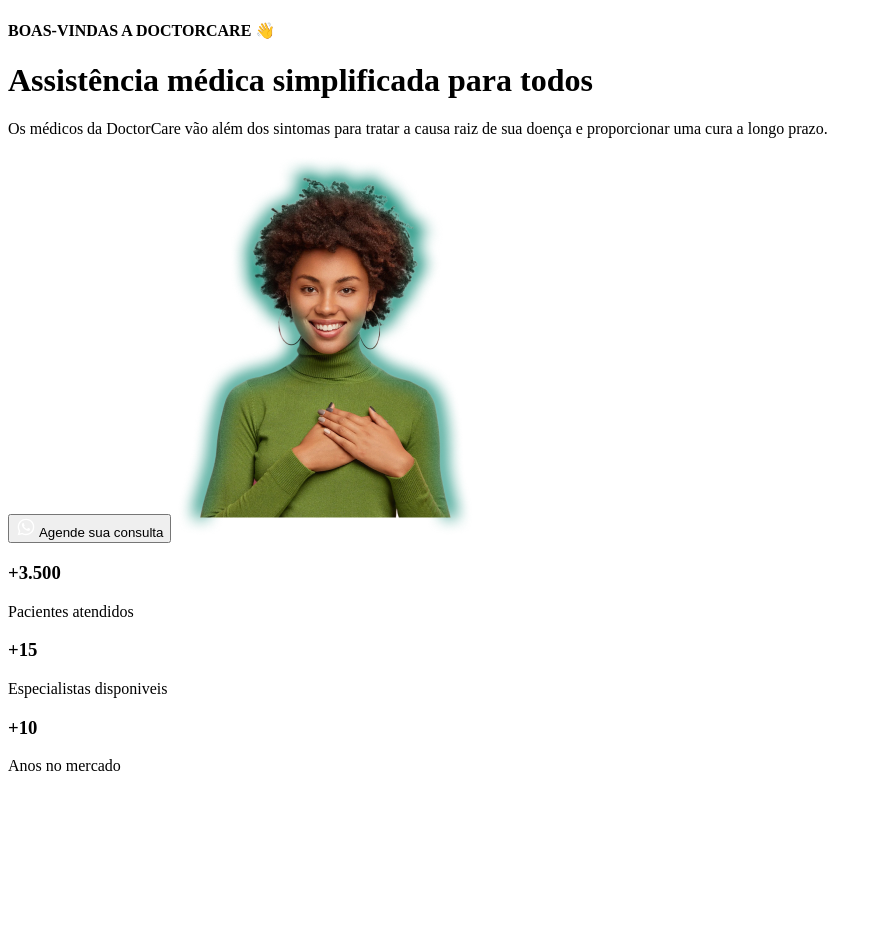
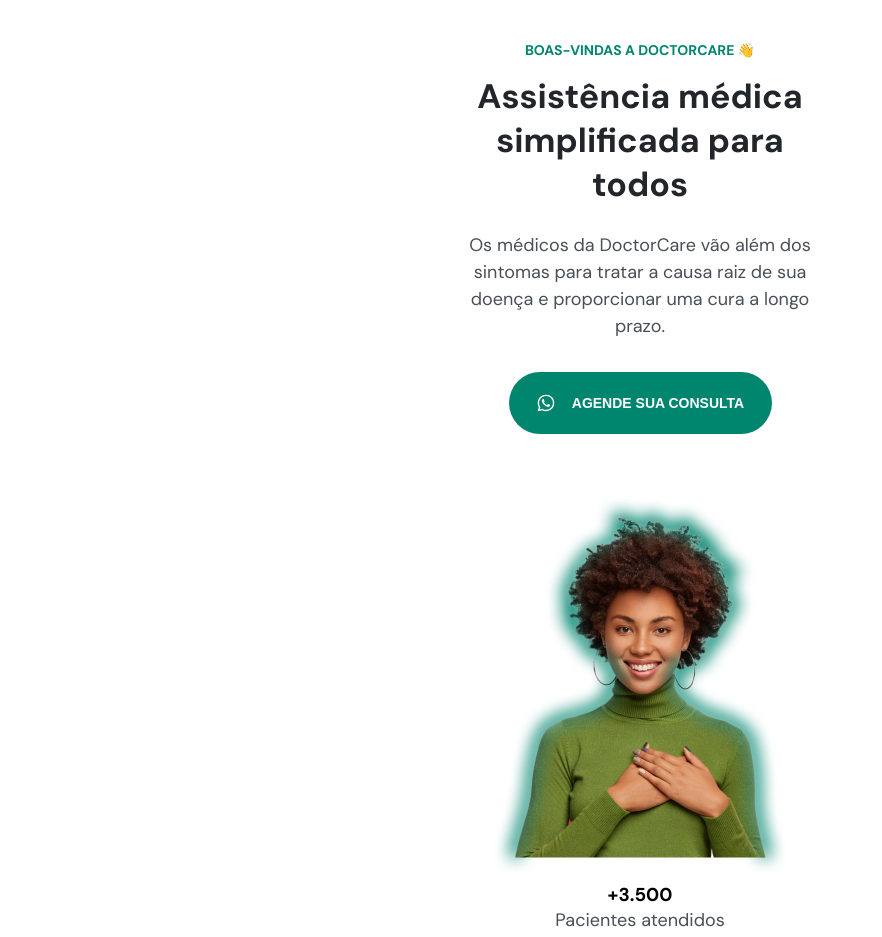
Before and after one commit to helinhu971/DoctorCare, a plain HTML site: page index.html in a window 1280 px wide. Shown: the top 937 px of the page, without its empty margins (0-882 px from the left). Before the commit the page ends 800 px from the top, so only its background shows below. Drawn offline with Linux system fonts and the light colour scheme.

Commit message:
iniciando css

```diff
--- a/index.html
+++ b/index.html
@@ -1,17 +1,25 @@
 <!DOCTYPE html>
 <html lang="pt-BR">
   <head>
-    <meta charset="UTF-8">
-    <meta http-equiv="X-UA-Compatible" content="IE=edge">
-    <meta name="viewport" content="width=device-width, initial-scale=1.0">
+    <meta charset="UTF-8" />
+    <meta http-equiv="X-UA-Compatible" content="IE=edge" />
+    <meta name="viewport" content="width=device-width, initial-scale=1.0" />
     <title>DoctorCare</title>
+    <link rel="stylesheet" href="/style.css" />
+    <link rel="preconnect" href="https://fonts.googleapis.com" />
+    <link rel="preconnect" href="https://fonts.gstatic.com" crossorigin />
+    <link
+      href="https://fonts.googleapis.com/css2?family=DM+Sans:wght@400;700&display=swap"
+      rel="stylesheet"
+    />
   </head>
   <body>
+    <header>
       <h4>BOAS-VINDAS A DOCTORCARE 👋</h4>
       <h1>Assistência médica simplificada para todos</h1>
       <p>
-  Os médicos da DoctorCare vão além dos sintomas para tratar a causa raiz de sua
-  doença e proporcionar uma cura a longo prazo.
+        Os médicos da DoctorCare vão além dos sintomas para tratar a causa raiz
+        de sua doença e proporcionar uma cura a longo prazo.
       </p>
       <button>
         <svg
@@ -40,5 +48,6 @@
       <p>Especialistas disponiveis</p>
       <h3>+10</h3>
       <p>Anos no mercado</p>
+    </header>
   </body>
 </html>
--- /dev/null
+++ b/style.css
@@ -0,0 +1,69 @@
+* {
+  margin: 0;
+  box-sizing: border-box;
+}
+
+:root {
+  --primary-color: hsl(170, 100%, 26%);
+  --headline: hsl(210, 11%, 15%);
+  --paragraph: hsl(210, 9%, 31%);
+
+  font-size: 62.5%; /* 1 rem = 10px*/
+}
+
+body {
+  font-family: "DM Sans";
+  font-size: 1.6rem;
+
+  text-align: center;
+}
+
+header {
+  width: 37.5rem;
+  margin-right: auto;
+  margin-left: auto;
+  margin-top: 4.1rem;
+}
+
+h4 {
+  font-size: 1.4rem;
+  color: var(--primary-color);
+  margin-bottom: 1.6rem;
+}
+
+h1 {
+  font-size: 3.4rem;
+  color: var(--headline);
+  line-height: 130%;
+  margin-bottom: 2.4rem;
+}
+
+p {
+  font-size: 1.8rem;
+  line-height: 150%;
+  font-weight: 400;
+  color: var(--paragraph);
+  margin-bottom: 3.2rem;
+}
+
+button {
+  background: var(--primary-color);
+  border: none;
+  border-radius: 4rem;
+  margin-bottom: 6rem;
+  height: 6.2rem;
+  width: 26.3rem;
+
+  color: hsl(0, 0%, 100%);
+  font-size: 1.4rem;
+  font-weight: 700;
+  text-transform: uppercase;
+
+  display: flex;
+  align-items: center;
+  justify-content: center;
+  gap: 1.6rem;
+
+  margin-right: auto;
+  margin-left: auto;
+}
```
Also changed, not shown: 1 other file. Lines whose indentation alone changed are shown as unchanged.
